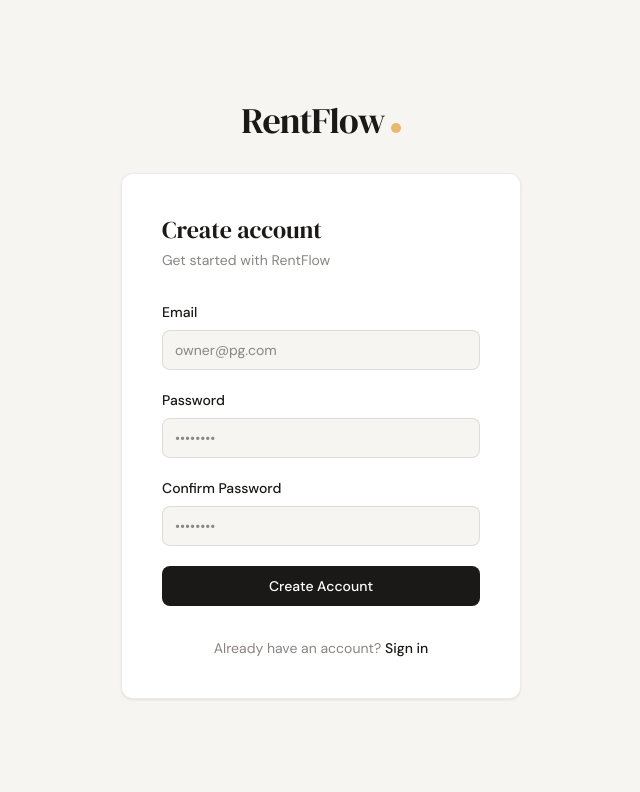
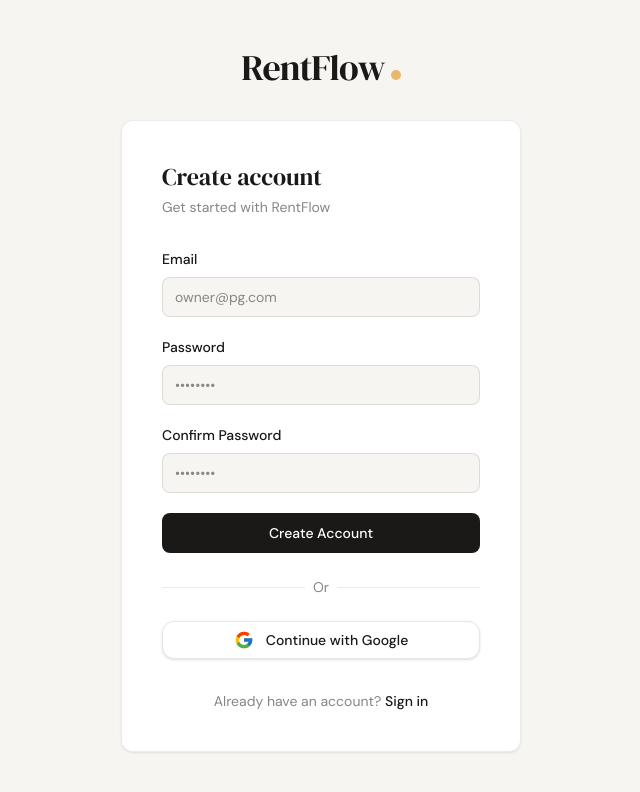
Before and after one commit to krishmehta21/PGSystemFE, a React (Vite) app: page /register in a window 1280 px wide. Shown: the top 792 px of the page, without its empty margins (319-959 px from the left). Built offline with nearby package versions, Linux system fonts and the light colour scheme; no server answers.

Commit message:
feat(auth): add google sign-in button to registration page

```diff
--- a/src/pages/Register.tsx
+++ b/src/pages/Register.tsx
@@ -1,6 +1,7 @@
 import React, { useState } from 'react';
 import { useNavigate, Link } from 'react-router-dom';
 import * as client from '../api/client';
+import { supabase } from '../lib/supabase';
 
 const Register: React.FC = () => {
   const navigate = useNavigate();
@@ -38,6 +39,20 @@
       setError(err.message || 'Registration failed');
     } finally {
       setLoading(false);
+    }
+  };
+
+  const handleGoogleLogin = async () => {
+    try {
+      const { error: authError } = await supabase.auth.signInWithOAuth({
+        provider: 'google',
+        options: {
+          redirectTo: `${window.location.origin}/auth/callback`
+        }
+      });
+      if (authError) throw authError;
+    } catch (err: any) {
+      setError(err.message || 'Failed to initialize Google login');
     }
   };
 
@@ -105,6 +120,30 @@
           >
             {loading ? 'Creating account...' : 'Create Account'}
           </button>
+
+          <div className="relative mt-6 mb-6">
+            <div className="absolute inset-0 flex items-center">
+              <div className="w-full border-t border-main-border"></div>
+            </div>
+            <div className="relative flex justify-center text-sm">
+              <span className="bg-white px-2 text-text-secondary">Or</span>
+            </div>
+          </div>
+
+          <button
+            type="button"
+            onClick={handleGoogleLogin}
+            disabled={loading}
+            className="w-full flex items-center justify-center px-4 py-2 border border-gray-200 rounded-xl shadow-sm bg-white hover:bg-gray-50 focus:outline-none focus:ring-2 focus:ring-offset-2 focus:ring-accent transition-colors text-main-text font-medium text-sm gap-3"
+          >
+            <svg xmlns="http://www.w3.org/2000/svg" viewBox="0 0 48 48" width="20px" height="20px">
+              <path fill="#FFC107" d="M43.611,20.083H42V20H24v8h11.303c-1.649,4.657-6.08,8-11.303,8c-6.627,0-12-5.373-12-12c0-6.627,5.373-12,12-12c3.059,0,5.842,1.154,7.961,3.039l5.657-5.657C34.046,6.053,29.268,4,24,4C12.955,4,4,12.955,4,24c0,11.045,8.955,20,20,20c11.045,0,20-8.955,20-20C44,22.659,43.862,21.35,43.611,20.083z" />
+              <path fill="#FF3D00" d="M6.306,14.691l6.571,4.819C14.655,15.108,18.961,12,24,12c3.059,0,5.842,1.154,7.961,3.039l5.657-5.657C34.046,6.053,29.268,4,24,4C16.318,4,9.656,8.337,6.306,14.691z" />
+              <path fill="#4CAF50" d="M24,44c5.166,0,9.86-1.977,13.409-5.192l-6.19-5.238C29.211,35.091,26.715,36,24,36c-5.202,0-9.619-3.317-11.283-7.946l-6.522,5.025C9.505,39.556,16.227,44,24,44z" />
+              <path fill="#1976D2" d="M43.611,20.083H42V20H24v8h11.303c-0.792,2.237-2.231,4.166-4.087,5.571c0.001-0.001,0.002-0.001,0.003-0.002l6.19,5.238C36.971,39.205,44,34,44,24C44,22.659,43.862,21.35,43.611,20.083z" />
+            </svg>
+            Continue with Google
+          </button>
         </form>
 
         <p className="mt-8 text-center text-sm text-text-secondary">
```
